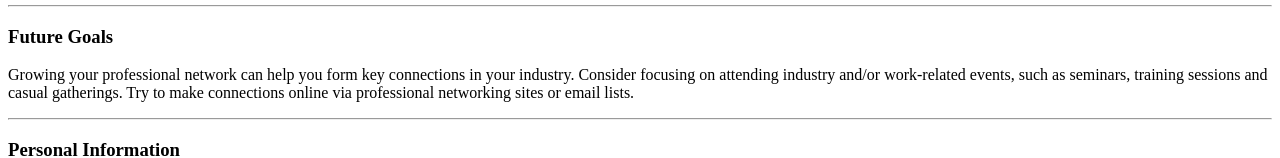
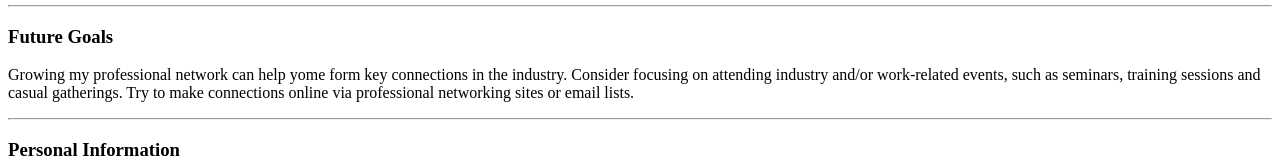
Before and after one commit to Akjain24/First-page, a plain HTML site: page index.html in a window 1280 px wide. Shown: the part 677-835 px from the top of the page. Drawn offline with Linux system fonts and the light colour scheme.

Commit message:
Add initial first page Website files

```diff
--- a/index.html
+++ b/index.html
@@ -48,7 +48,7 @@
     </table>
     <hr>
     <h3>Future Goals</h3>
-    <p>Growing your professional network can help you form key connections in your industry.
+    <p>Growing my professional network can help yome form key connections in the industry.
         Consider focusing on attending industry and/or work-related events,
         such as seminars, training sessions and casual gatherings.
         Try to make connections online via professional networking sites or email lists.</p>
```
